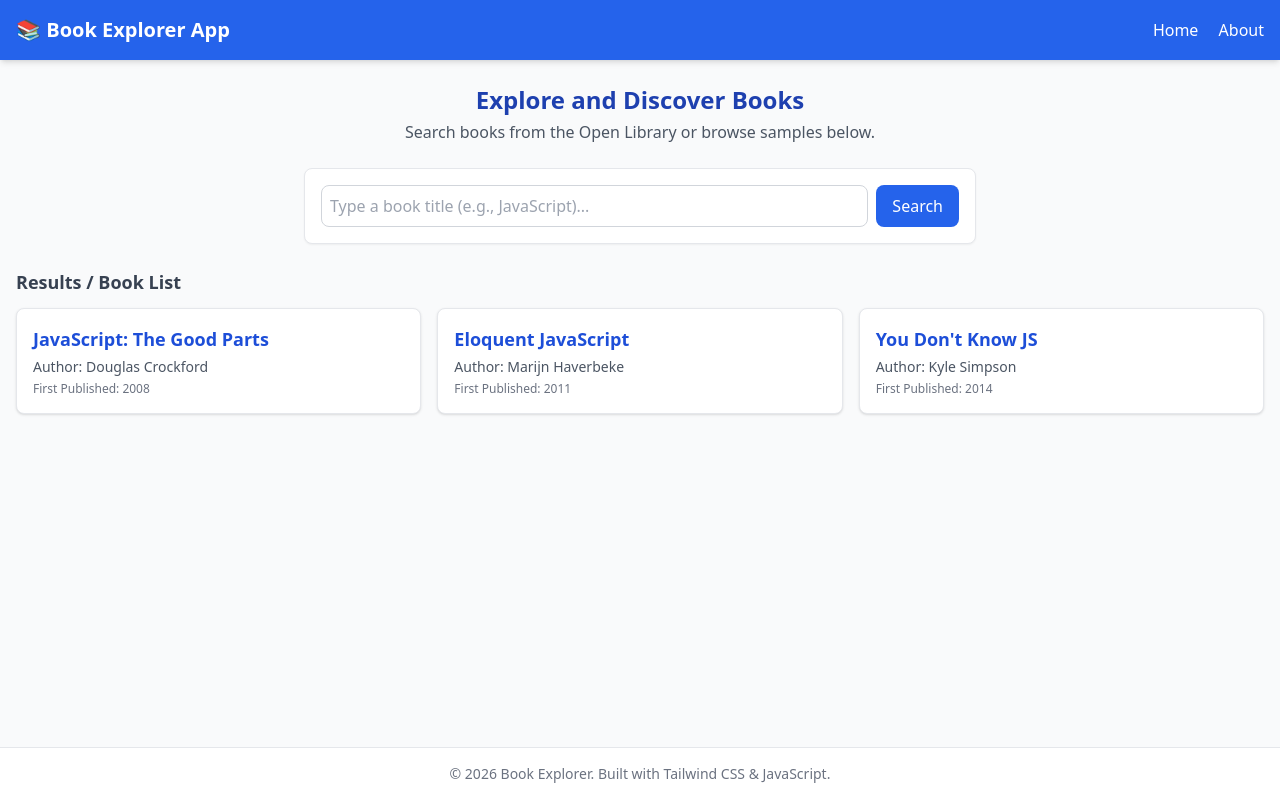
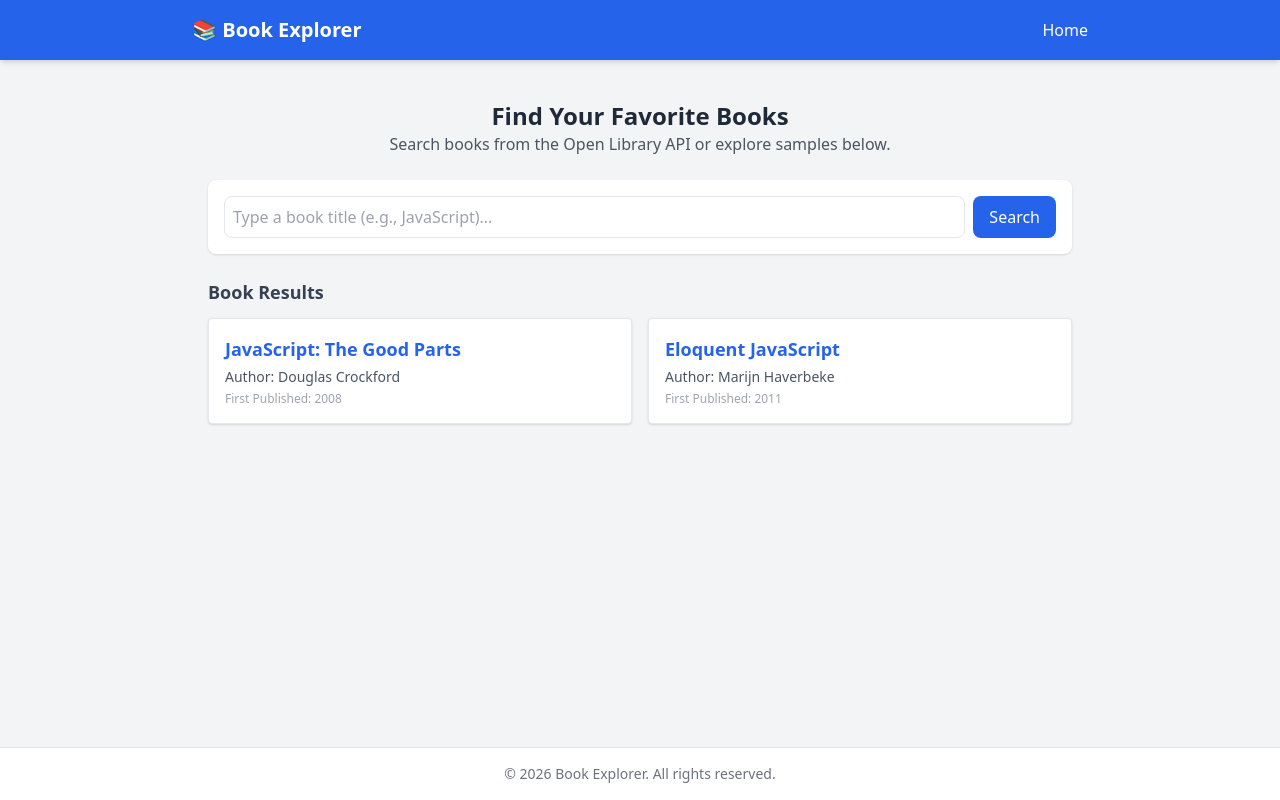
Before and after one commit to kersy-merissa/book-explorer-app, a plain HTML site: page index.html in a window 1280 px wide. Drawn offline with nearby package versions, Linux system fonts and the light colour scheme.

Commit message:
Complete Phase 1 Capstone: Integrate Labs 1, 2, and 3 successfully

```diff
--- a/index.html
+++ b/index.html
@@ -4,40 +4,44 @@
     <meta charset="UTF-8">
     <meta name="viewport" content="width=device-width, initial-scale=1.0">
     <title>Book Explorer - Phase 1 Capstone</title>
-    <!-- Tailwind CSS CDN -->
+    <!-- Tailwind CSS CDN for styling (Lab 1) -->
     <script src="https://cdn.tailwindcss.com"></script>
 </head>
-<body class="bg-gray-50 text-gray-800 min-h-screen flex flex-col justify-between">
+<body class="bg-gray-100 font-sans min-h-screen flex flex-col justify-between">
 
-    <!-- HEADER / NAVIGATION (Lab 1) -->
-    <header class="bg-blue-600 text-white shadow-md">
-        <div class="container mx-auto px-4 py-4 flex justify-between items-center">
-            <h1 class="text-xl font-bold">📚 Book Explorer App</h1>
+    <!-- ========================================== -->
+    <!-- LAB 1: RESPONSIVE LAYOUT & NAVIGATION      -->
+    <!-- ========================================== -->
+    <header class="bg-blue-600 text-white p-4 shadow-md">
+        <div class="max-w-4xl mx-auto flex justify-between items-center">
+            <h1 class="text-xl font-bold">📚 Book Explorer</h1>
             <nav class="space-x-4">
                 <a href="#" class="hover:underline">Home</a>
-                <a href="#" class="hover:underline">About</a>
             </nav>
         </div>
     </header>
 
-    <!-- MAIN CONTENT AREA -->
-    <main class="container mx-auto px-4 py-6 flex-grow">
+    <!-- MAIN CONTENT CONTAINER -->
+    <main class="max-w-4xl mx-auto p-4 flex-grow w-full">
 
-        <!-- INTRO SECTION (Lab 1) -->
-        <section class="mb-6 text-center">
-            <h2 class="text-2xl font-bold text-blue-800">Explore and Discover Books</h2>
-            <p class="text-gray-600 mt-1">Search books from the Open Library or browse samples below.</p>
-        </section>
+        <!-- Intro text section -->
+        <div class="text-center my-6">
+            <h2 class="text-2xl font-bold text-gray-800">Find Your Favorite Books</h2>
+            <p class="text-gray-600">Search books from the Open Library API or explore samples below.</p>
+        </div>
 
-        <!-- LAB 3: Search Input and Dynamic Results Container -->
-        <section class="my-6 max-w-2xl mx-auto bg-white p-4 rounded-lg shadow-sm border border-gray-200">
-            <div class="flex gap-2">
+        <!-- ========================================== -->
+        <!-- LAB 3: API SEARCH INPUT & BUTTON           -->
+        <!-- ========================================== -->
+        <div class="bg-white p-4 rounded-lg shadow mb-6 flex gap-2">
+            <!-- Search input where user types the book title -->
             <input
                 type="text"
                 id="searchInput"
                 placeholder="Type a book title (e.g., JavaScript)..."
-                    class="flex-1 p-2 border border-gray-300 rounded-lg focus:outline-none focus:ring-2 focus:ring-blue-500"
+                class="flex-1 p-2 border rounded-lg focus:outline-none focus:ring-2 focus:ring-blue-500"
             >
+            <!-- Button to trigger the search action -->
             <button
                 id="searchBtn"
                 class="bg-blue-600 text-white px-4 py-2 rounded-lg hover:bg-blue-700 transition"
@@ -45,23 +49,25 @@
                 Search
             </button>
         </div>
-        </section>
 
-        <!-- RESULTS / BOOKS CONTAINER (Lab 2 & Lab 3 shared display) -->
-        <section>
-            <h3 class="text-lg font-semibold mb-3 text-gray-700">Results / Book List</h3>
-            <div id="resultsContainer" class="grid grid-cols-1 md:grid-cols-2 lg:grid-cols-3 gap-4">
-                <!-- JavaScript will dynamically insert book items here -->
+        <!-- ========================================== -->
+        <!-- LAB 2 & 3: DYNAMIC RESULTS CONTAINER       -->
+        <!-- ========================================== -->
+        <div>
+            <h3 class="text-lg font-semibold mb-3 text-gray-700">Book Results</h3>
+            <!-- JavaScript will dynamically insert book cards here -->
+            <div id="resultsContainer" class="grid grid-cols-1 md:grid-cols-2 gap-4">
             </div>
-        </section>
+        </div>
+
     </main>
 
     <!-- FOOTER (Lab 1) -->
-    <footer class="bg-white border-t border-gray-200 py-4 text-center text-sm text-gray-500">
-        <p>&copy; 2026 Book Explorer. Built with Tailwind CSS & JavaScript.</p>
+    <footer class="bg-white border-t p-4 text-center text-sm text-gray-500">
+        <p>&copy; 2026 Book Explorer. All rights reserved.</p>
     </footer>
 
-    <!-- JavaScript Link -->
+    <!-- Linking the JavaScript file -->
     <script src="script.js"></script>
 </body>
 </html>
--- a/script.js
+++ b/script.js
@@ -1,4 +1,6 @@
-// --- LAB 2: Sample Books Data & Default Display ---
+// ==========================================
+// LAB 2: SAMPLE BOOKS (Mock Data for Default View)
+// ==========================================
 const sampleBooks = [
     {
         title: "JavaScript: The Good Parts",
@@ -9,74 +11,83 @@ const sampleBooks = [
         title: "Eloquent JavaScript",
         author_name: ["Marijn Haverbeke"],
         first_publish_year: 2011
-    },
-    {
-        title: "You Don't Know JS",
-        author_name: ["Kyle Simpson"],
-        first_publish_year: 2014
     }
 ];
 
-// --- LAB 3: API Integration & Search Functionality ---
+// ==========================================
+// LAB 3: API INTEGRATION & SEARCH FUNCTIONALITY
+// ==========================================
 
-// 1. SELECT DOM ELEMENTS
+// 1. Select DOM elements from HTML
 const searchInput = document.getElementById('searchInput');
 const searchBtn = document.getElementById('searchBtn');
 const resultsContainer = document.getElementById('resultsContainer');
 
-// 2. EVENT LISTENER FOR SEARCH BUTTON
+// 2. Add click event listener to the search button
 if (searchBtn) {
     searchBtn.addEventListener('click', () => {
         const query = searchInput.value.trim();
 
+        // Validate if input is empty
         if (query === '') {
-            alert('Please enter a book title before searching!');
+            alert('Please type a book title first!');
             return;
         }
 
+        // Call function to fetch data from API
         fetchBooksFromAPI(query);
     });
 }
 
-// 3. FETCH BOOKS FROM OPEN LIBRARY API (Async/Await)
+// 3. Asynchronous function to fetch data from Open Library API
 async function fetchBooksFromAPI(bookTitle) {
     try {
-        resultsContainer.innerHTML = '<p class="text-center col-span-full text-gray-500 py-4">Searching for books...</p>';
+        // Show loading state while fetching
+        resultsContainer.innerHTML = '<p class="text-center col-span-2 text-gray-500">Searching books...</p>';
 
+        // Fetch data from external API safely using encodeURIComponent
         const response = await fetch(`https://openlibrary.org/search.json?q=${encodeURIComponent(bookTitle)}`);
         const data = await response.json();
 
+        // Display the first 6 results on the UI
         displayBooks(data.docs.slice(0, 6));
 
     } catch (error) {
-        console.error('Error fetching data:', error);
-        resultsContainer.innerHTML = '<p class="text-red-500 text-center col-span-full py-4">Failed to fetch books. Please check your internet connection.</p>';
+        // Handle any network or API errors gracefully
+        console.error('Error fetching books:', error);
+        resultsContainer.innerHTML = '<p class="text-red-500 text-center col-span-2">Failed to load books. Check your internet connection.</p>';
     }
 }
 
-// 4. DISPLAY BOOKS ON THE UI
+// 4. Function to render books dynamically on the screen
 function displayBooks(books) {
+    // Clear previous results container
     resultsContainer.innerHTML = '';
 
+    // Check if books array is empty or undefined
     if (!books || books.length === 0) {
-        resultsContainer.innerHTML = '<p class="text-gray-500 text-center col-span-full py-4">No books found matching your search.</p>';
+        resultsContainer.innerHTML = '<p class="text-gray-500 text-center col-span-2">No books found matching your search.</p>';
         return;
     }
 
+    // Loop through each book and create a card element
     books.forEach(book => {
         const title = book.title || 'Unknown Title';
         const author = book.author_name ? book.author_name.join(', ') : 'Unknown Author';
         const year = book.first_publish_year || 'N/A';
 
+        // Create a card div using Tailwind CSS classes
         const card = document.createElement('div');
-        card.className = 'bg-white p-4 rounded-lg shadow border border-gray-200 hover:shadow-md transition';
+        card.className = 'bg-white p-4 rounded shadow border border-gray-200';
 
+        // Insert book info into the card using template literals
         card.innerHTML = `
-            <h4 class="font-bold text-lg text-blue-700">${title}</h4>
-            <p class="text-gray-600 text-sm mt-1">Author: <span class="font-medium">${author}</span></p>
-            <p class="text-gray-500 text-xs mt-1">First Published: ${year}</p>
+            <h4 class="font-bold text-blue-600 text-lg">${title}</h4>
+            <p class="text-gray-600 text-sm mt-1">Author: ${author}</p>
+            <p class="text-gray-400 text-xs mt-1">First Published: ${year}</p>
         `;
 
+        // Append the card to the results container on the web page
         resultsContainer.appendChild(card);
     });
 }
```
Lines whose indentation alone changed are shown as unchanged.
